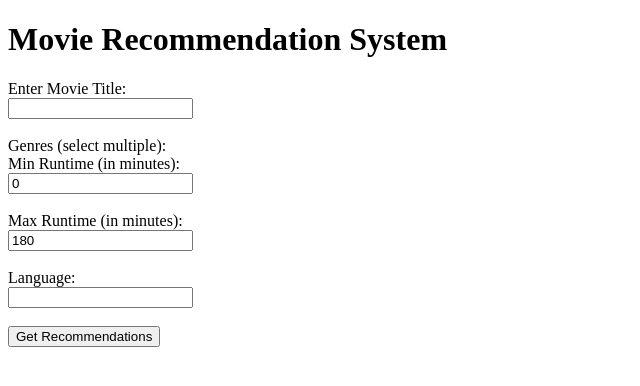
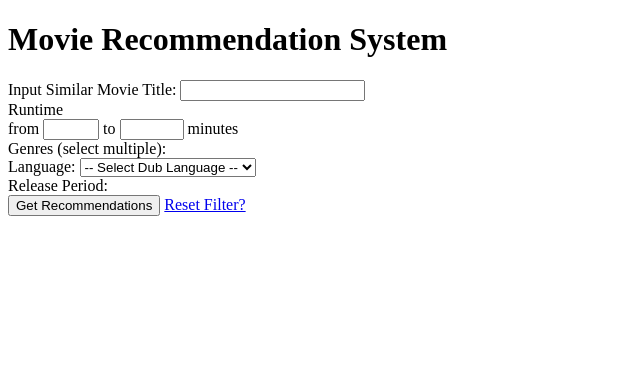
Before and after one commit to inkyless/ML-UAS-Project, a Flask app: page / in a window 1280 px wide. Shown: the top 386 px of the page, without its empty margins (0-640 px from the left). Run offline with Flask 3, Linux system fonts and the light colour scheme; parts of the project's set-up code (start-up, migrations or seed data) failed here and were passed over; some libraries are stand-ins or nearby versions.

Commit message:
Add styling and User Interface for better access to the system

```diff
--- a/app.py
+++ b/app.py
@@ -14,11 +14,12 @@ def index():
 def recommend():
     if request.method == "POST":
         #Get data from user input
-        movie_title = request.args.get('movie_title',None)
-        genres = request.args.get('genres')
-        min_runtime = (request.args.get('min_runtime', type=int))
-        max_runtime = (request.args.get('max_runtime', type=int))
-        language = request.args.get('language')
+        movie_title = request.form.get('movie_title',None)
+        genres = request.form.getlist('genre')
+        min_runtime = (request.form.get('min_runtime', type=int))
+        max_runtime = (request.form.get('max_runtime', type=int))
+        language = request.form.get('language')
+        period = (request.form.get('period', type=int))
 
         #Proceed the data to function recommendation
         recommendations = recommend_movies(
@@ -27,7 +28,8 @@ def recommend():
             genres=genres,
             min_runtime=min_runtime,
             max_runtime=max_runtime,
-            language=language
+            language=language,
+            period_release=period
         )
 
          # Check if recommendations is a DataFrame
--- a/recommendation.py
+++ b/recommendation.py
@@ -40,7 +40,7 @@ def recommend_movies(data, movie_title=None, genres=None, min_runtime=None, max_
         recommendations = recommendations[recommendations['period_release'] == period_release]
 
     data_columns = ["title","imdb_id","release_date","runtime","original_language","overview",
-                    "score", "genres"]
+                    "score", "genres","poster_path"]
 
     #Use cluster when no movie title inputted
     if movie_title is None and "cluster" in data.columns:
@@ -65,4 +65,4 @@ def recommend_movies(data, movie_title=None, genres=None, min_runtime=None, max_
     elif len(recommendations) < 10:
         return recommendations[data_columns]
     #Final result
-    return recommendations[data_columns]
+    return recommendations[data_columns].head(25)
--- a/templates/index.html
+++ b/templates/index.html
@@ -4,33 +4,50 @@
 <head>
     <meta charset="UTF-8">
     <meta name="viewport" content="width=device-width, initial-scale=1.0">
-    <title>Document</title>
+    <title>Recommendation Result</title>
+    <link href="static\style.css" rel="stylesheet">
+    <link rel="stylesheet" href="https://cdn.jsdelivr.net/gh/lipis/flag-icons@7.2.3/css/flag-icons.min.css" />
 </head>
 
 <body>
     <h1>Movie Recommendation System</h1>
     <form action="/recommend" method="POST">
-        <label for="movie_title">Enter Movie Title:</label><br>
-        <input type="text" id="movie_title" name="movie_title"><br><br>
+        <div class="fill-form">
+            <label for="movie_title">Input Similar Movie Title:</label>
+            <input type="text" id="movie_title" name="movie_title">
+        </div>
 
-        <label for="genres">Genres (select multiple):</label><br>
-        <!-- <select id="genres" name="genres" multiple>
-            <option value="Action">Action</option>
-            <option value="Adventure">Adventure</option>
-            <option value="Comedy">Comedy</option>
-        </select><br><br> -->
+        <div class="fill-form">
+            <label for="min_runtime">Runtime</label>
+            <div id="fill-minutes">
+                from
+                <input type="number" id="min_runtime" name="min_runtime" min="0" max="60">
+                <label for="max_runtime">to</label>
+                <input type="number" id="max_runtime" name="max_runtime" min="60" max="300">
+                minutes
+            </div>
+        </div>
 
-        <label for="min_runtime">Min Runtime (in minutes):</label><br>
-        <input type="number" id="min_runtime" name="min_runtime" min="0" value="0"><br><br>
+        <div class="fill-form">
+            <label for="genre">Genres (select multiple):</label>
+            <div id="genres"></div>
+        </div>
 
-        <label for="max_runtime">Max Runtime (in minutes):</label><br>
-        <input type="number" id="max_runtime" name="max_runtime" min="0" value="180"><br><br>
+        <div class="fill-form">
+            <label for="language">Language:</label>
+            <select id="language" name="language">
+                <option disabled selected>-- Select Dub Language -- </option>
+            </select>
+        </div>
 
-        <label for="language">Language:</label><br>
-        <input type="text" id="language" name="language"><br><br>
-
-        <button type="submit">Get Recommendations</button>
+        <div class="fill-form">
+            <label for="language">Release Period:</label>
+            <div id="period"></div>
+        </div>
+        <button type="submit" id="button">Get Recommendations</button>
+        <a href="/" id="filter-reset">Reset Filter?</a>
     </form>
 </body>
+<script src="static\script.js"></script>
 
 </html>
```
Also changed, not shown: templates/results.html (+30 -19 lines), 2 other files.
